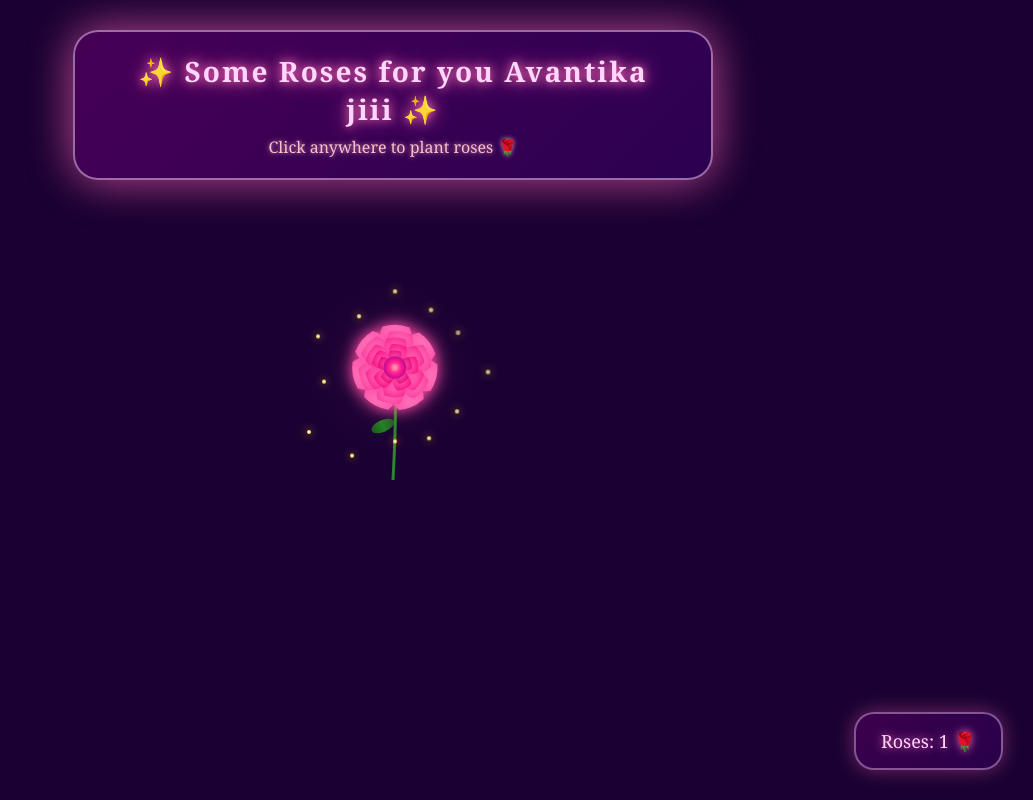
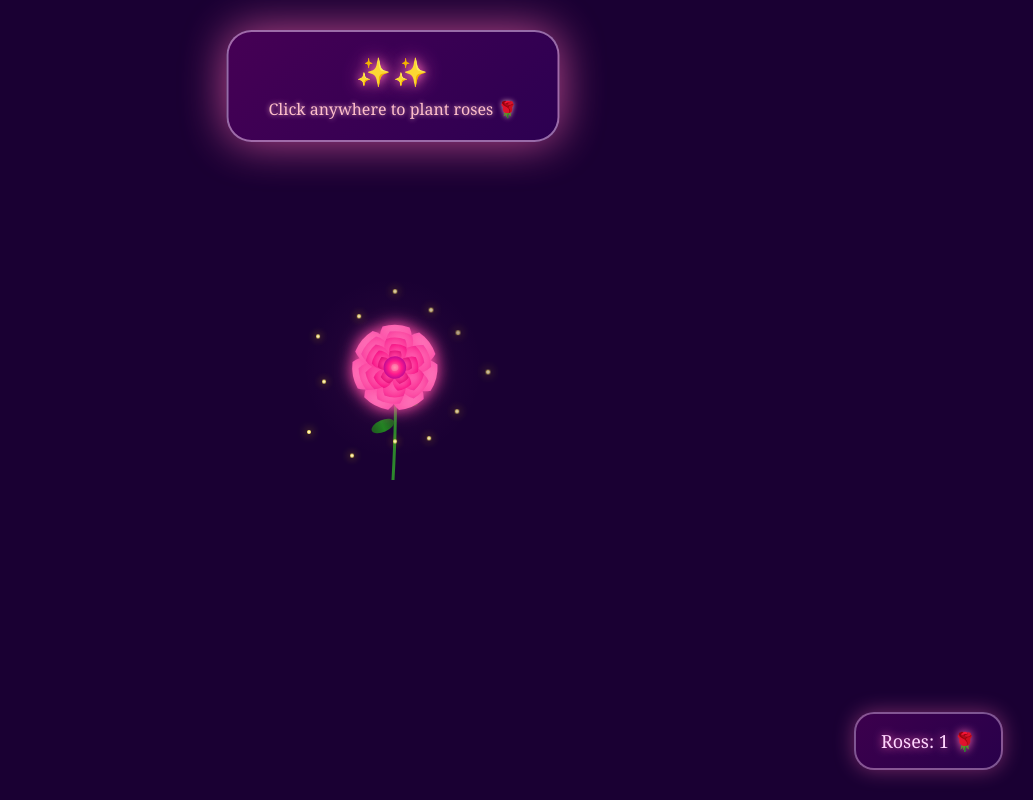
Before and after one commit to zeuxyyyy/asmallgift, a plain HTML site: page index.html in a window 1280 px wide. Shown: the whole page, without its empty margins (247-1280 px from the left). Drawn offline with Linux system fonts and the light colour scheme.

Commit message:
Update index.html

```diff
--- a/index.html
+++ b/index.html
@@ -178,7 +178,7 @@
 
         <!-- Welcome message -->
         <div id="welcomeMessage">
-            <h1>✨ Some Roses for you Avantika jiii ✨</h1>
+            <h1>✨✨</h1>
             <p>Click anywhere to plant roses 🌹</p>
         </div>
 
```
